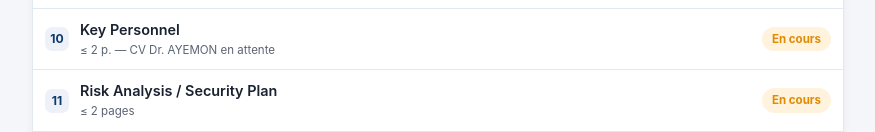
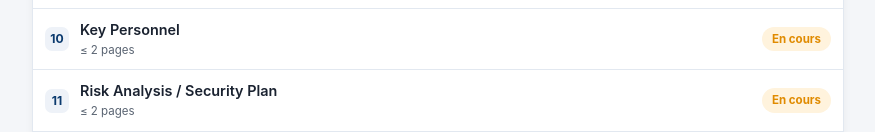
Before and after one commit to LHSPLADashboard/LHSPLA_FY27_Suivi-NOFO, a plain HTML site: page Index.html in a window 1280 px wide. Shown: the part 1147-1279 px from the top of the page, without its empty margins (202-1077 px from the left). Drawn offline with Linux system fonts and the light colour scheme.

Commit message:
Add files via upload

```diff
--- a/Index.html
+++ b/Index.html
@@ -170,7 +170,7 @@
   <div class="lgn"><div class="num">7</div><div class="nom">Annual Work Plan (AWP) FY27</div><div class="st c">En cours</div></div>
   <div class="lgn"><div class="num">8</div><div class="nom">Milestone Plan <small>Supprimé — bascule cost-reimbursable</small></div><div class="st na">Non applicable</div></div>
   <div class="lgn"><div class="num">9</div><div class="nom">Proposed Schedule / Timeline <small>Horizon 6 mois — cible février 2027</small></div><div class="st c">En cours</div></div>
-  <div class="lgn"><div class="num">10</div><div class="nom">Key Personnel <small>≤ 2 p. — CV Dr. AYEMON en attente</small></div><div class="st c">En cours</div></div>
+  <div class="lgn"><div class="num">10</div><div class="nom">Key Personnel <small>≤ 2 pages</small></div><div class="st c">En cours</div></div>
   <div class="lgn"><div class="num">11</div><div class="nom">Risk Analysis / Security Plan <small>≤ 2 pages</small></div><div class="st c">En cours</div></div>
   <div class="lgn"><div class="num">12</div><div class="nom">Sustainability Plan</div><div class="st t">Transmis</div></div>
   <div class="lgn"><div class="num">13</div><div class="nom">Project Partners</div><div class="st t">Transmis</div></div>
```
